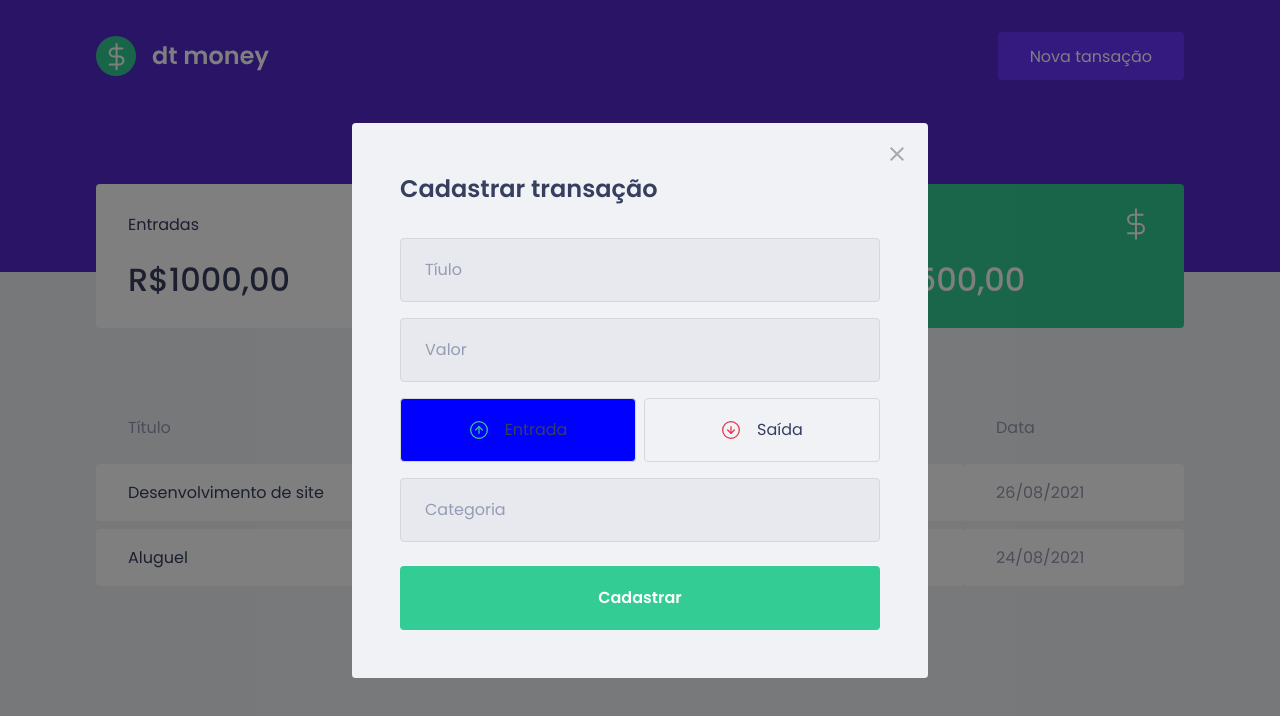
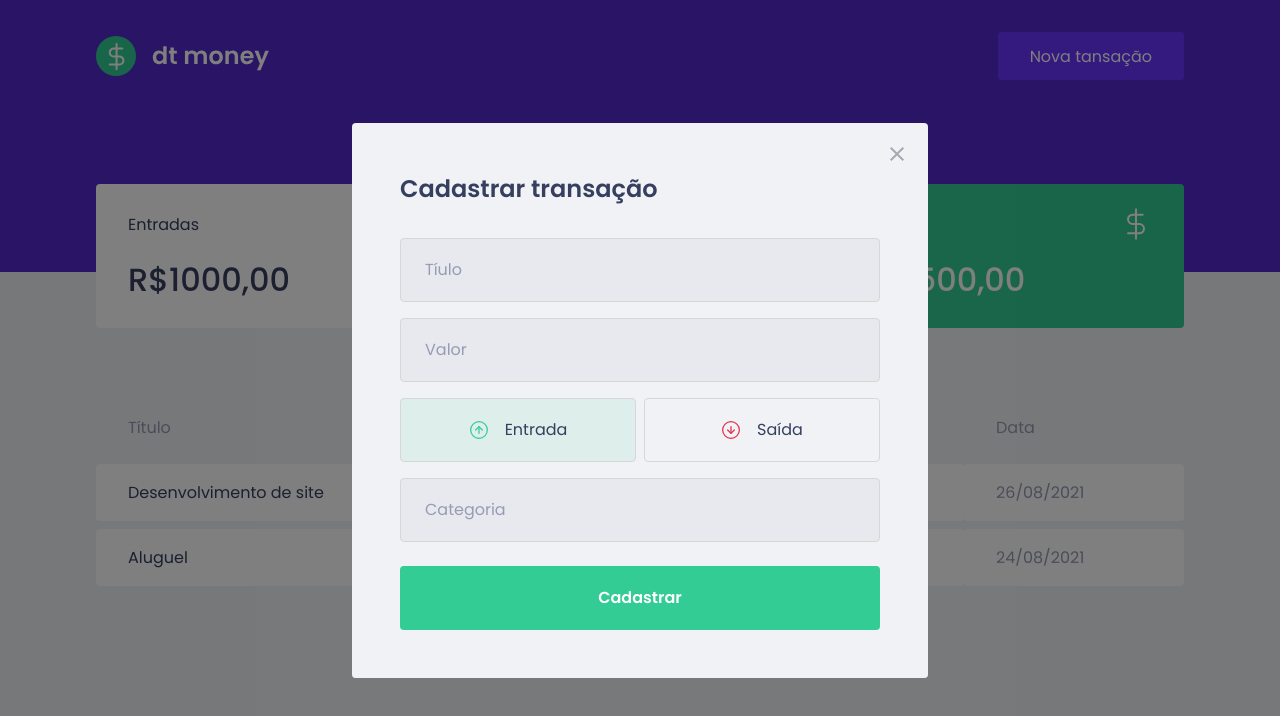
Before and after one commit to caiquegiovannini/dtmoney, a React (Create React App) app: page / in a window 1280 px wide. Both pictures are taken after a click on the button "Nova tansação". Shown: the top 716 px of the page. Built offline with nearby package versions, Linux system fonts and the light colour scheme; no server answers; what miragejs would draw is missing.

Commit message:
Change selected transaction type color

```diff
--- a/src/components/NewTransactionModal/index.tsx
+++ b/src/components/NewTransactionModal/index.tsx
@@ -47,6 +47,7 @@
                         type="button"
                         onClick={() => setType('deposit')}
                         isActive={type === 'deposit'}
+                        activeColor="green"
                     >
                         <img src={incomeImg} alt="Entrada" />
                         <span>Entrada</span>
@@ -56,6 +57,7 @@
                         type="button"
                         onClick={() => setType('withdraw')}
                         isActive={type === 'withdraw'}
+                        activeColor="red"
                     >
                         <img src={outcomeImg} alt="Saída" />
                         <span>Saída</span>
--- a/src/components/NewTransactionModal/styles.ts
+++ b/src/components/NewTransactionModal/styles.ts
@@ -1,5 +1,5 @@
 import styled from "styled-components";
-import { darken } from 'polished';
+import { darken, transparentize } from 'polished';
 
 export const Container = styled.form`
     h2 {
@@ -58,6 +58,12 @@
 
 interface RadioBoxProps {
     isActive: boolean;
+    activeColor: 'green' | 'red';
+};
+
+const colors = {
+    green: '#33CC95',
+    red: '#e52e4d',
 };
 
 export const RadioBox = styled.button<RadioBoxProps>`
@@ -65,7 +71,10 @@
     border: 1px solid #d7d7d7;
     border-radius: 0.25rem;
 
-    background: ${({ isActive }) => isActive ? 'blue' : 'transparent' };
+    background: ${({ isActive, activeColor }) => isActive
+        ? transparentize(0.9, colors[activeColor])
+        : 'transparent'
+    };
 
     display: flex;
     justify-content: center;
```
